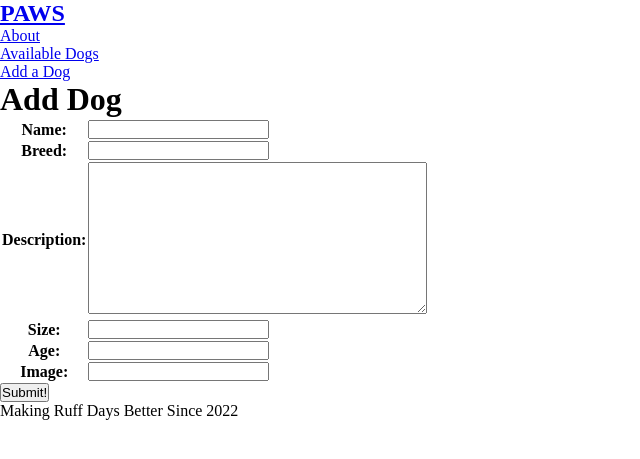
After one commit to nbaird4889/paws, a Django app: page /dogs/create/ in a window 1280 px wide. The commit adds this page. Shown: the top 459 px of the page, without its empty margins (0-640 px from the left). Run offline with Django 4.2, Linux system fonts and the light colour scheme.

Commit message:
update, delete and create routes functioning

```diff
--- a/main_app/admin.py
+++ b/main_app/admin.py
@@ -1,5 +1,6 @@
 from django.contrib import admin
-from .models import Dog
+from .models import Dog, Visitors
 
 # Register your models here.
 admin.site.register(Dog)
+admin.site.register(Visitors)
--- a/main_app/models.py
+++ b/main_app/models.py
@@ -1,4 +1,5 @@
 from django.db import models
+from django.urls import reverse
 
 # Create your models here.
 class Dog(models.Model):
@@ -11,3 +12,15 @@ class Dog(models.Model):
 
     def __str__(self):
         return self.name
+
+    def get_absolute_url(self):
+        return reverse('detail', kwargs={'dog_id': self.id})
+
+class Visitors(models.Model):
+    name = models.CharField(max_length=50)
+    date = models.DateField('visiting Date')
+
+    dog = models.ForeignKey(Dog, on_delete=models.CASCADE)
+
+    def __str__(self):
+        return f"{self.name} is visiting on {self.date}"
--- a/main_app/templates/base.html
+++ b/main_app/templates/base.html
@@ -15,8 +15,9 @@
         <div class="nav-wrapper">
               <a href="/"><h2>PAWS</h2></a>
           <ul>
-            <li><a href="/about">About</a></li>
-            <li><a href="/dogs">Dogs</a></li>
+            <li><a href="{% url 'about' %}">About</a></li>
+            <li><a href="{% url 'index' %}">Available Dogs</a></li>
+            <li><a href="{% url 'dogs_create' %}">Add a Dog</a></li>
           </ul>
         </div>
       </nav>
--- a/main_app/templates/dogs/detail.html
+++ b/main_app/templates/dogs/detail.html
@@ -15,6 +15,10 @@
     <p>{{ dog.size }}</p>
     <img src="{{dog.image}}" alt="dog" />
   </div>
+  <div class="card-action">
+    <a href="{% url 'dogs_update' dog.id %}">Edit</a>
+    <a href="{% url 'dogs_delete' dog.id %}">Delete</a>
+  </div>
 </div>
 
 {% endblock %}
--- /dev/null
+++ b/main_app/templates/main_app/dog_form.html
@@ -0,0 +1,15 @@
+{% extends 'base.html' %} {% block content %}
+{% if object %}
+<h1>Edit {{object.name}}</h1>
+{% else %}
+<h1>Add Dog</h1>
+{% endif %}
+
+<form action="" method="post">
+  {% csrf_token %}
+  <table>
+    {{ form.as_table }}
+  </table>
+  <input type="submit" value="Submit!" class="btn" />
+</form>
+{% endblock %}
--- a/main_app/urls.py
+++ b/main_app/urls.py
@@ -6,4 +6,7 @@ urlpatterns = [
     path('about/', views.about, name="about"),
     path('dogs/', views.dogs_index, name="index"),
     path('dogs/<int:dog_id>/', views.dogs_detail, name='detail'),
+    path('dogs/create/', views.DogCreate.as_view(), name="dogs_create"),
+    path('dogs/<int:pk>/update/', views.DogUpdate.as_view(), name='dogs_update'),
+    path('dogs/<int:pk>/delete/', views.DogDelete.as_view(), name='dogs_delete'),
 ]
--- a/main_app/views.py
+++ b/main_app/views.py
@@ -1,5 +1,5 @@
 from django.shortcuts import render
-from django.http import HttpResponse
+from django.views.generic.edit import CreateView, UpdateView, DeleteView
 from .models import Dog
 
 # Define the home view
@@ -16,3 +16,16 @@ def dogs_index(request):
 def dogs_detail(request, dog_id):
   dog = Dog.objects.get(id=dog_id)
   return render(request, 'dogs/detail.html', { 'dog': dog })
+
+class DogCreate(CreateView):
+  model = Dog
+  fields = '__all__'
+
+
+class DogUpdate(UpdateView):
+  model = Dog
+  fields = ['breed', 'description', 'age', 'size', 'image']
+
+class DogDelete(DeleteView):
+  model = Dog
+  success_url = '/dogs/'
```
Also changed, not shown: main_app/templates/main_app/dog_confirm_delete.html (added, +14 -0 lines), main_app/migrations/0003_visitors.py (added).
